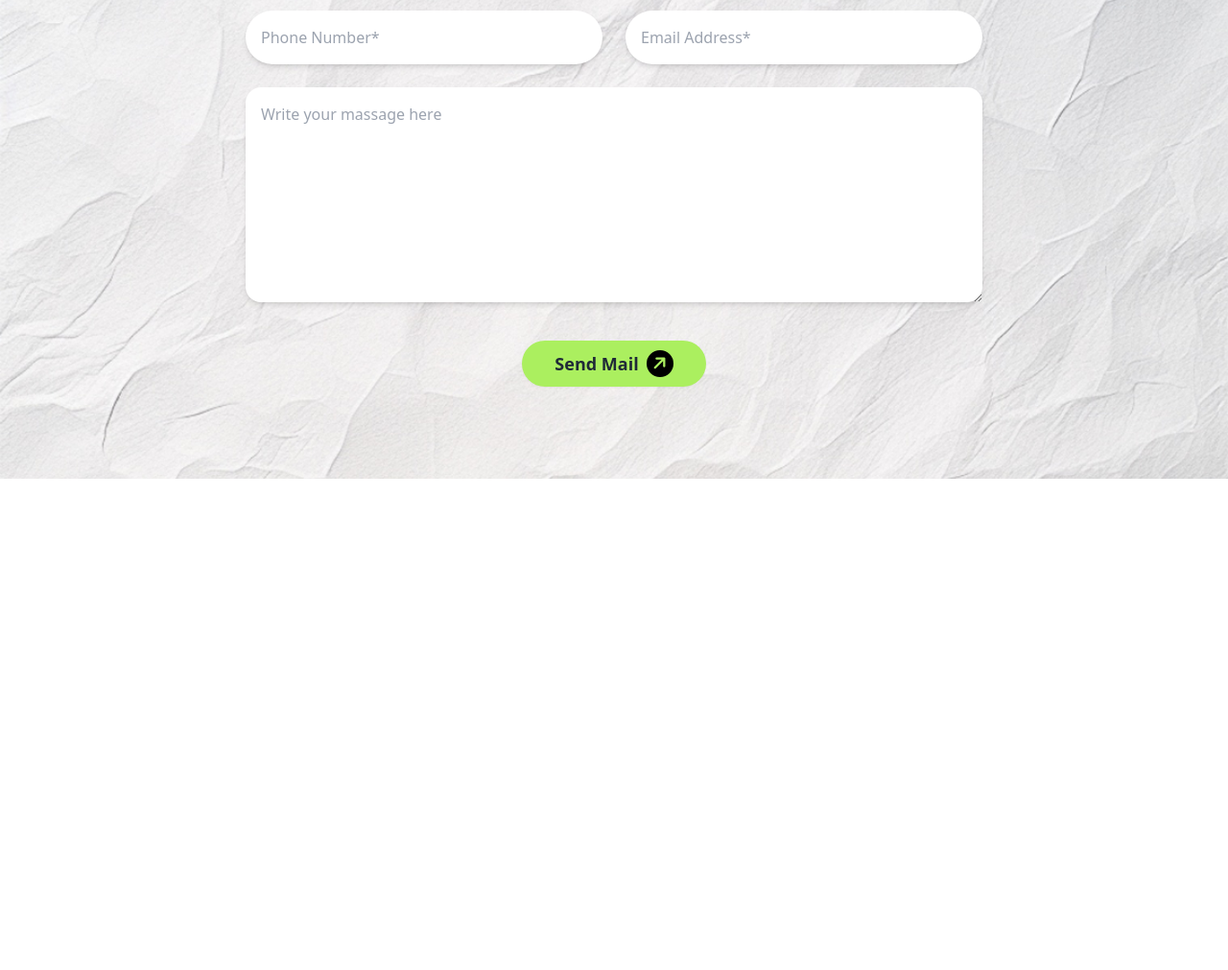
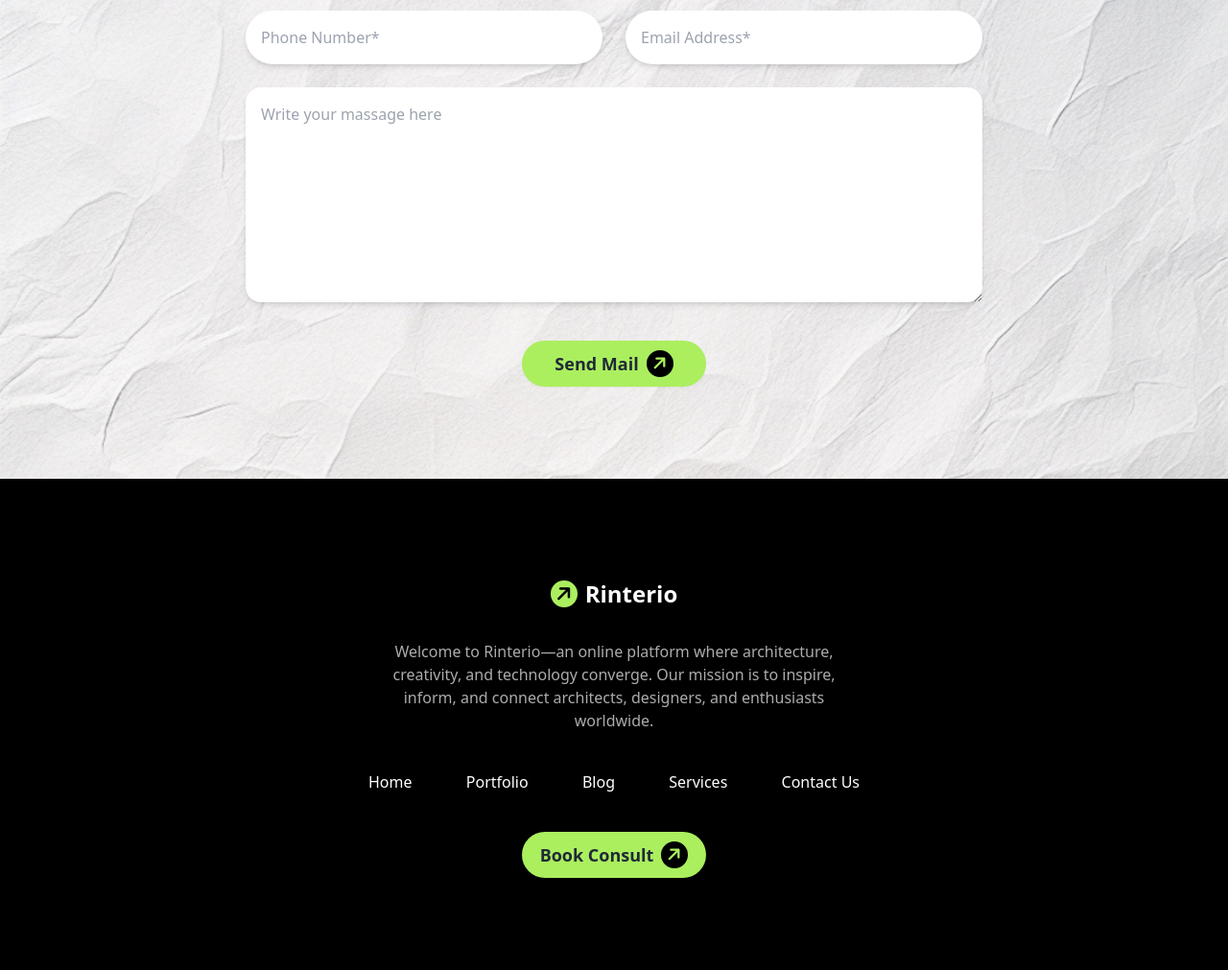
Before and after one commit to Khansojib51/Assignment-03, a plain HTML site: page index.html in a window 1280 px wide. Shown: the part 4582-5593 px from the top of the page at 96% size. Before the commit the page ends 5081 px from the top, so only its background shows below. Drawn offline with nearby package versions, Linux system fonts and the light colour scheme.

Commit message:
try to push

```diff
--- a/index.html
+++ b/index.html
@@ -335,5 +335,21 @@
             </div>
          </section>
     </main>
+    <footer class="bg-black">
+      <div class="py-24 w-11/12 lg:w-2/5 mx-auto flex flex-col  gap-6">
+        <a class="btn btn-ghost text-2xl text-white font-black"><i class="fa-solid fa-arrow-right bg-[#abef5f] text-xl text-black rounded-full w-7 h-7 inline-flex -rotate-45 justify-center items-center"></i>Rinterio</a>
+        <p class="text-[#acacac] text-center font-normal">Welcome to Rinterio—an online platform where architecture, creativity, and technology converge. Our mission is to inspire, inform, and connect architects, designers, and enthusiasts worldwide.</p>
+        <ul class="flex gap-3 justify-between items-center flex-col md:flex-row my-4">
+          <li class="text-white">Home</li>
+          <li class="text-white">Portfolio</li>
+          <li class="text-white">Blog</li>
+          <li class="text-white">Services</li>
+          <li class="text-white">Contact Us</li>
+        </ul>
+        <div class="flex justify-center">
+          <a class="btn text-lg font-black w-full sm:w-48 bg-[#abef5f] rounded-full border-none ">Book Consult <i class="fa-solid fa-arrow-right bg-black text-[#abef5f] rounded-full w-7 h-7 inline-flex -rotate-45 justify-center items-center"></i></a>
+        </div>
+      </div>
+    </footer>
 </body>
 </html>
```
